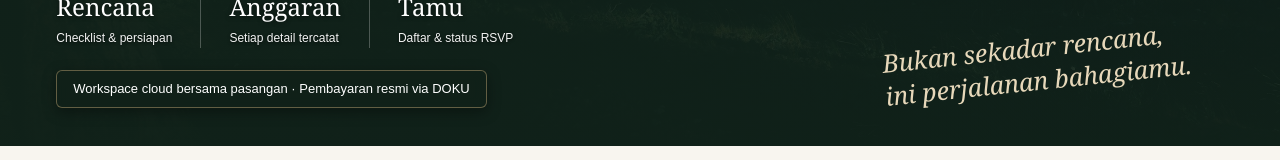
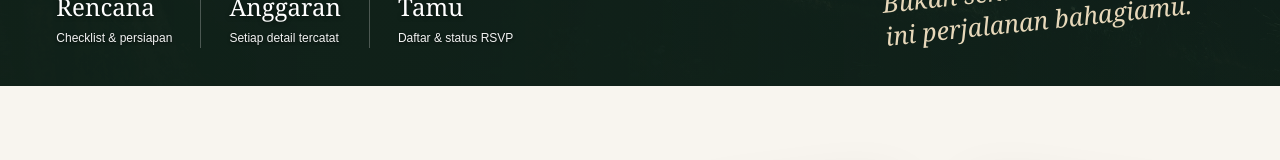
Before and after one commit to rohimgavino/Wedding-Planner, a Next.js app: page / in a window 1280 px wide. Shown: the part 619-779 px from the top of the page. Built offline with nearby package versions, Linux system fonts and the light colour scheme; no server answers.

Commit message:
feat(hero): hapus note sinkronisasi cloud dan doku agar tampilan hero lebih bersih dan elegan

```diff
--- a/src/components/everrae/hero.tsx
+++ b/src/components/everrae/hero.tsx
@@ -65,9 +65,6 @@ export function Hero() {
             <span>Daftar & status RSVP</span>
           </div>
         </div>
-        <p className="er-hero-note">
-          Workspace cloud bersama pasangan · Pembayaran resmi via DOKU
-        </p>
       </div>
       <p className="er-hero-script">
         Bukan sekadar rencana,
```
